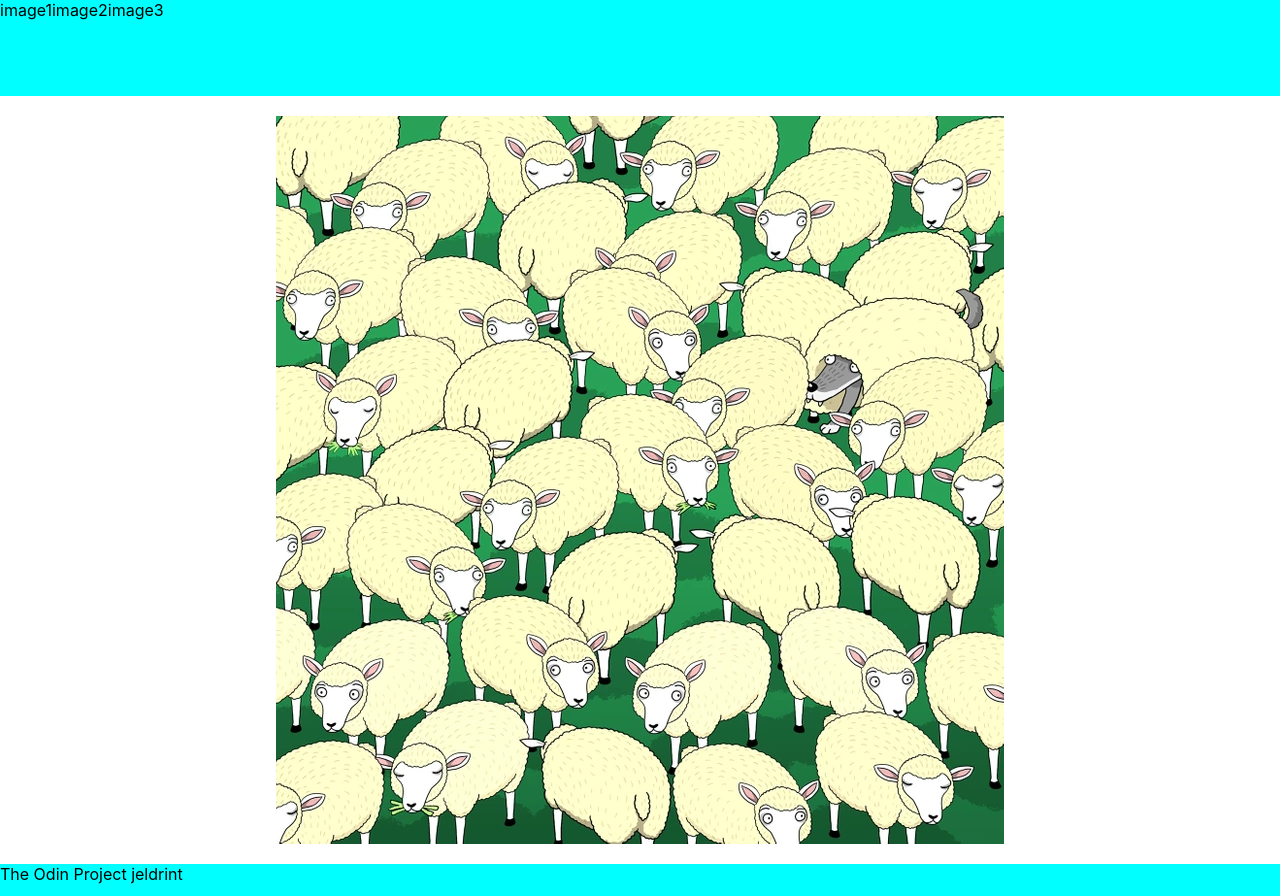
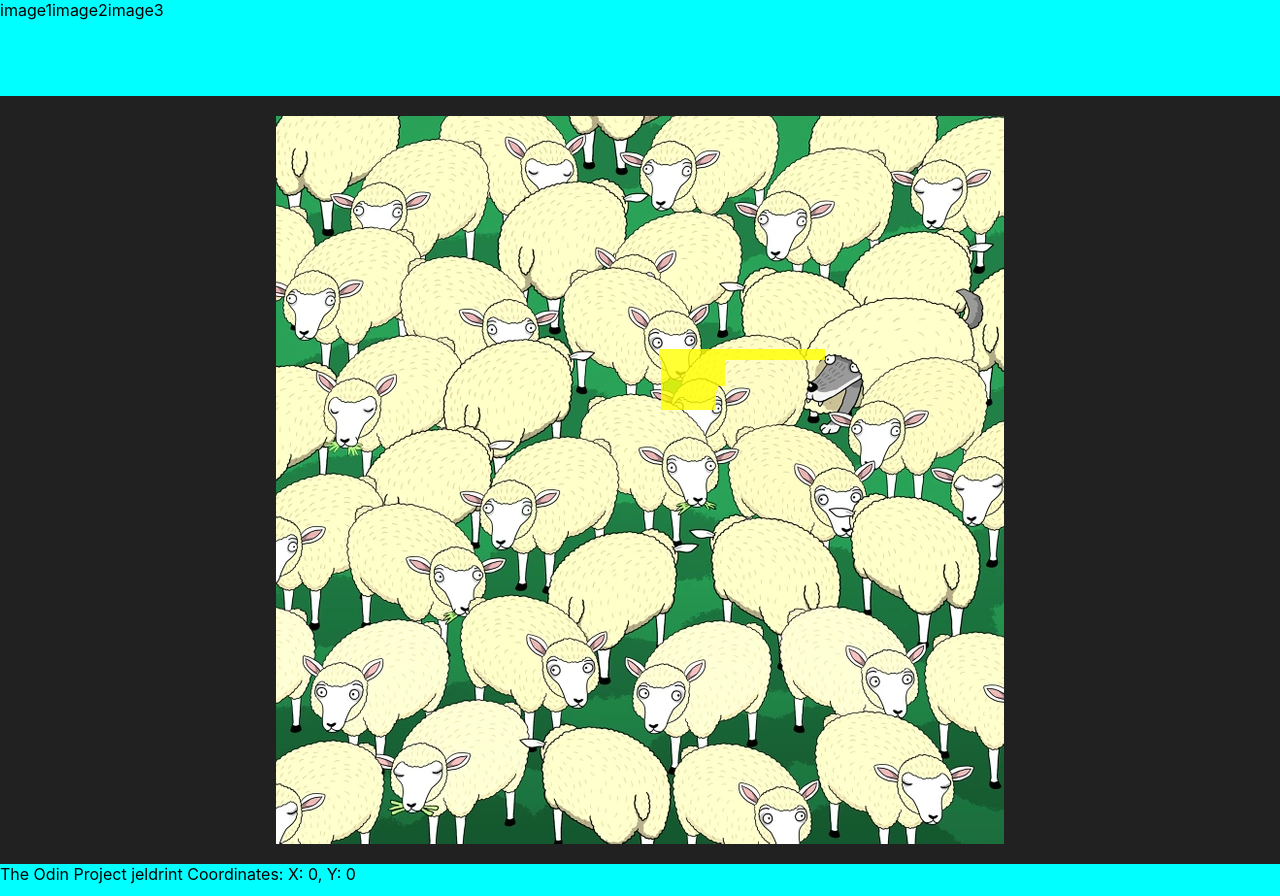
Before and after one commit to jeldrint/where-is-waldo, a React (Create React App) app: page /5 in a window 1280 px wide. Built offline with nearby package versions, Linux system fonts and the light colour scheme.

Commit message:
detecting pixels (25%)

```diff
--- a/src/components/01_LoadImage.js
+++ b/src/components/01_LoadImage.js
@@ -1,15 +1,22 @@
 import React from 'react'
+import '../styles/LoadImage.css'
 import Easy1 from '../images/easy-1.webp'
-import dataWriting from '../firebase'
+import DataWriting from './02_DataWriting'
 
 const LoadImage = () => {
     const pictureClicked = (e) => {
-        dataWriting(e.pageX,e.pageY);
-        console.log(e.clientX, e.clientY)
+        DataWriting(e.pageX,e.pageY);
+
     }
 
     return (
-        <img className='easy-1-img' src={Easy1} onClick={pictureClicked} style={{cursor: 'pointer'}}/>
+        <>
+            <img className='easy-1-img' src={Easy1} onClick={pictureClicked} style={{cursor: 'pointer'}}/>
+            <div className='dimension-tracker' style={{top: '360px', left: '661px', height: '50px', width: '55px'}}></div>
+            <div className='dimension-tracker' style={{top: '360px', left: '716px', height: '31px', width: '2px'}}></div>
+            <div className='dimension-tracker' style={{top: '360px', left: '718px', height: '26px', width: '7px'}}></div>
+            <div className='dimension-tracker' style={{top: '349px', left: '659px', height: '11px', width: '166px'}}></div>
+        </>
     )
 }
 
--- /dev/null
+++ b/src/components/02_DataWriting.js
@@ -0,0 +1,49 @@
+import {db} from '../firebase'
+import { collection, doc, setDoc, getDoc, addDoc } from "firebase/firestore";
+
+
+const DataWriting = async (x,y) => {
+
+    await setDoc(doc(db, 'coordinates', 'coordinates'), {
+        picture1: [
+            {
+                x1: 661,
+                x2: 716,
+                y1: 360,
+                y2: 410
+            },
+            {
+                x1: 716,
+                x2: 718,
+                y1: 360,
+                y2: 391
+            },
+            {
+                x1: 718,
+                x2: 725,
+                y1: 360,
+                y2: 386
+            },
+            {
+                x1: 659,
+                x2: 825,
+                y1: 349,
+                y2: 360
+            },
+        ]
+
+    })
+
+    const docRef = doc(db, 'data types', 'SF');
+    const docSnap = await getDoc(docRef);
+
+    if (docSnap.exists()) {
+        console.log('Document data:', docSnap.data());
+    } else {
+        // docSnap.data() will be undefined in this case
+        console.log('No such document!');
+    }
+}
+
+
+export default DataWriting
--- a/src/components/0_MainPage.js
+++ b/src/components/0_MainPage.js
@@ -1,10 +1,24 @@
-import React from 'react'
+import React, { useEffect, useState } from 'react'
 import '../styles/MainPage.css'
 import LoadImage from './01_LoadImage'
 
 const MainPage = () => {
+    const [xCoor, setXCoor] = useState(0);
+    const [yCoor, setYCoor] = useState(0);
+
+    useEffect(()=> {
+        document.addEventListener('mousemove',getCoordinates)
+        return () => document.removeEventListener('mousemove',getCoordinates);
+    },[])
+
+    const getCoordinates = (e) =>{
+        setXCoor(e.pageX);
+        setYCoor(e.pageY);
+    }
+
+
     return(
-        <div className='container'>
+        <div className='container' style={{backgroundColor: 'rgb(33,33,33)'}}>
             <header className='header'>
                 <span>image1</span>
                 <span>image2</span>
@@ -15,6 +29,7 @@ const MainPage = () => {
             </main>
             <footer className='header'>
                 <span>The Odin Project jeldrint</span>
+                <span> Coordinates: X: {xCoor}, Y: {yCoor}</span>
             </footer>
         </div>
 
--- a/src/firebase.js
+++ b/src/firebase.js
@@ -1,9 +1,5 @@
 import { initializeApp } from "firebase/app";
 import {getFirestore} from 'firebase/firestore'
-import { doc, setDoc } from "firebase/firestore";
-
-//SAMPLE IMPORTS
-import { collection, addDoc } from "firebase/firestore";
 
 // Your web app's Firebase configuration
 const firebaseConfig = {
@@ -17,22 +13,4 @@ const firebaseConfig = {
 
 // Initialize Firebase
 const app = initializeApp(firebaseConfig);
-const db = getFirestore(app);
-
-const dataWriting = async (x,y) => {
-    await setDoc(doc(db,'coordinates','target'),{
-        xCoordinate: x,
-        yCoordinate: y
-    }, {merge: true});
-
-}
-
-/* const sampleDataWriting = async () => {
-    await addDoc(collection(db, 'data types'), {
-        name: "Tohoku",
-        country: "Japan"
-    },{merge: true});
-
-} */
-
-export default dataWriting
+export const db = getFirestore(app);
--- /dev/null
+++ b/src/styles/LoadImage.css
@@ -0,0 +1,5 @@
+.dimension-tracker{
+    background-color: yellow;
+    opacity: 0.8;
+    position: absolute;
+}
```
